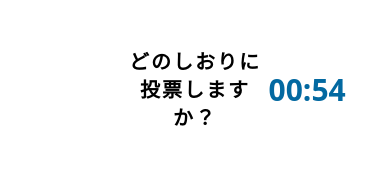
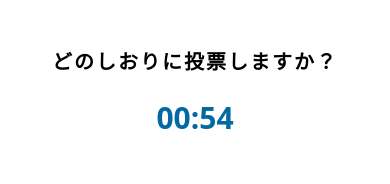
Before and after one commit to prog8-fukurou/frontend, a React (Vite) app: page /vote in a window 390 px wide. Shown: the top 184 px of the page. Built offline with nearby package versions, Linux system fonts and the light colour scheme.

Commit message:
feat: Update Vote page layout for responsive design

```diff
--- a/src/pages/Vote.tsx
+++ b/src/pages/Vote.tsx
@@ -70,12 +70,12 @@ export const Vote = () => {
 
 	return (
 		<div className="flex flex-col gap-3 p-12">
-			<div className="flex items-center justify-center">
-				<div className="w-1/4"></div>
-				<div className="w-1/2 text-center">
+			<div className="md:flex items-center justify-center">
+				<div className="w-full md:w-1/4"></div>
+				<div className="w-full md:w-1/2 text-center">
 					<div className="text-xl font-semibold tracking-widest">どのしおりに投票しますか？</div>
 				</div>
-				<div className="w-1/4 text-start font-semibold text-3xl text-sky-700">
+				<div className="w-full text-center mt-6 md:m-0 md:w-1/4 md:text-start font-semibold text-3xl text-sky-700">
 					{Math.floor(time / 60)
 						.toString()
 						.padStart(2, '0')}
```
